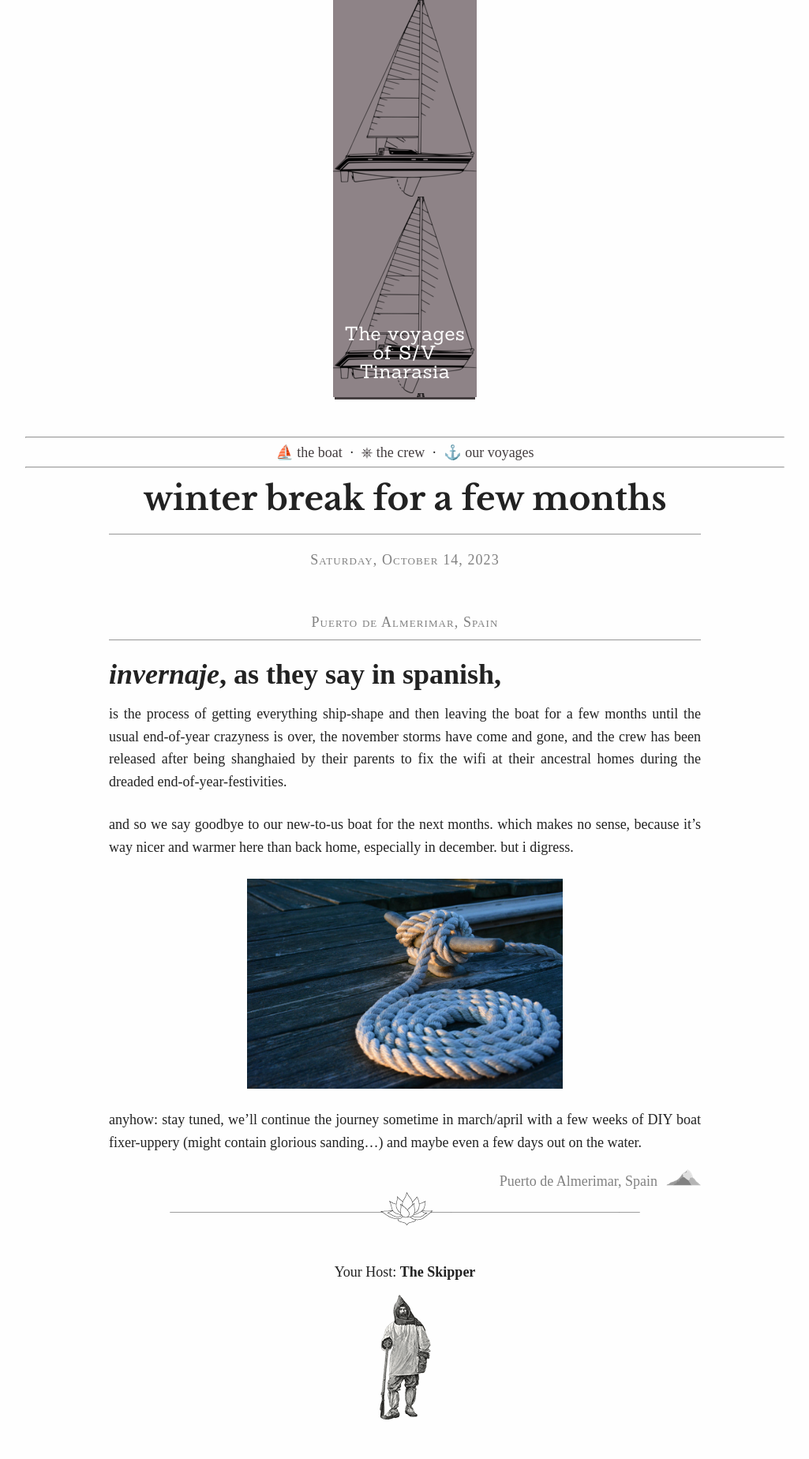
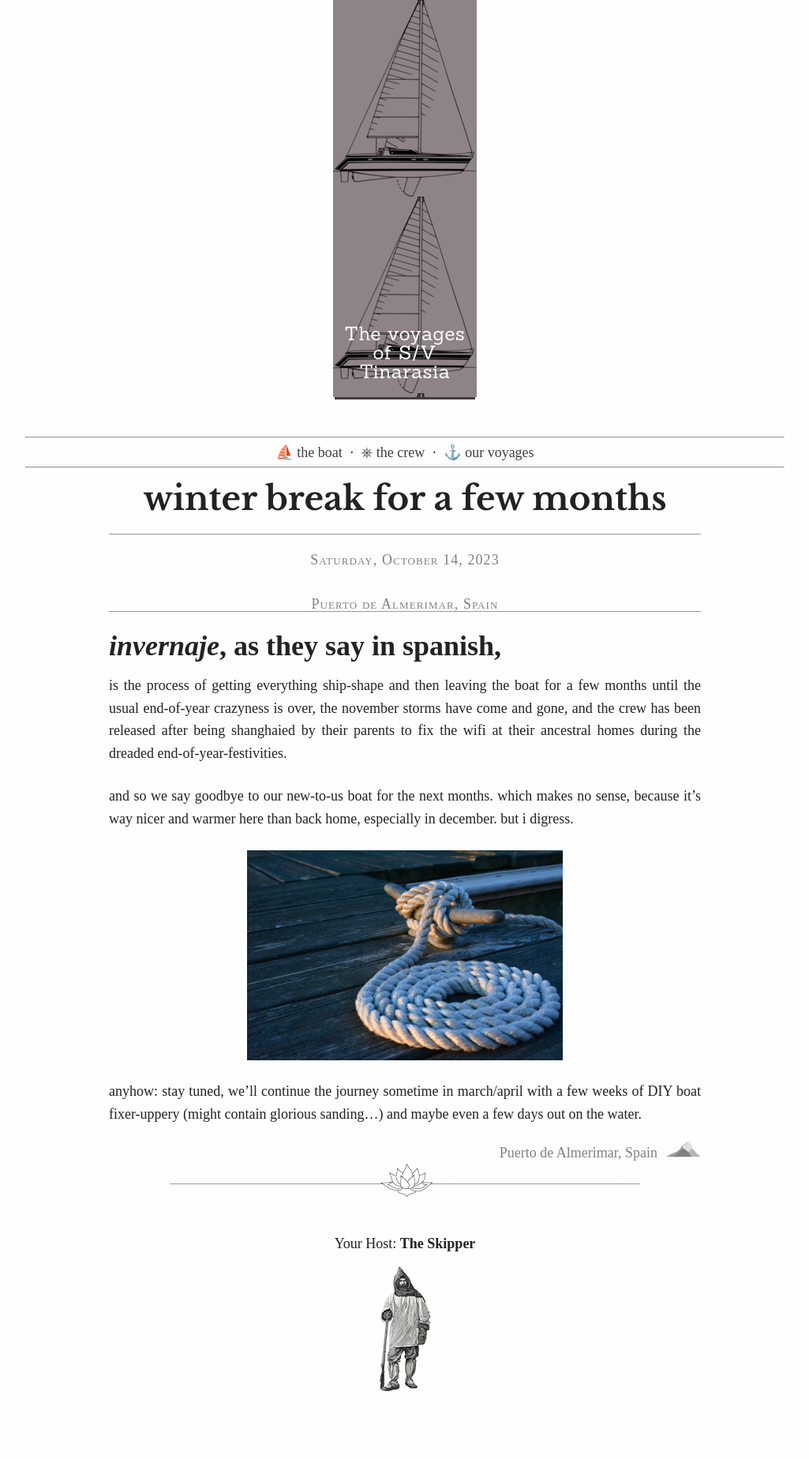
Before and after one commit to tinarasia/sailing-web, a Jekyll site: the page built from index.html, in a window 1280 px wide. Shown: the whole page at 79% size, without its empty margins (127-1152 px from the left). Built offline with Jekyll 4.4.1, drawn with Linux system fonts in a browser that asks for light colours; the list of posts is cut into pages by our own code; after the commit the page ends 1812 px from its top, so only the background shows below that.

Commit message:
fixed top padding in post location line

```diff
--- a/_sass/modules/post/_rules.scss
+++ b/_sass/modules/post/_rules.scss
@@ -77,9 +77,6 @@
         margin: 15px 0 25px;
         font-variant: small-caps;
         letter-spacing: 0.06em;
-
-        // Fix typekit line-height with excess top padding
-        padding: 23px 0 13px;
     }
 
     @include typekit-fallback {
```
